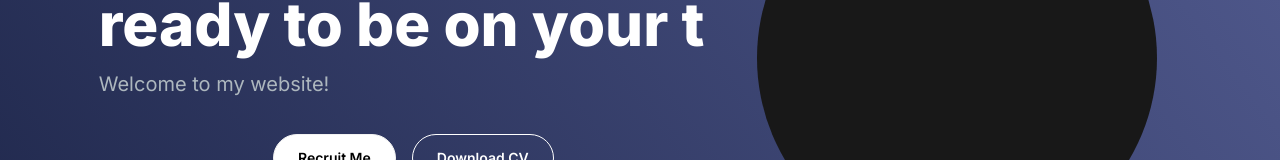
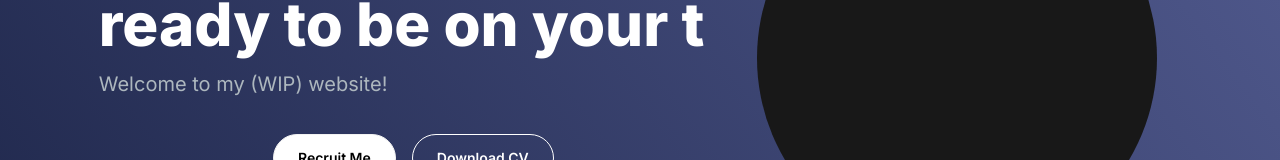
Before and after one commit to weio9134/personal-web, a Next.js app: page / in a window 1280 px wide. Shown: the part 270-430 px from the top of the page. Built offline with nearby package versions, Linux system fonts and the light colour scheme.

Commit message:
aded WIP

```diff
--- a/src/app/components/Contact.jsx
+++ b/src/app/components/Contact.jsx
@@ -30,6 +30,7 @@ const Contact = () => {
         </div>
 
         <div className="">
+
         </div>
 
       </div>
--- a/src/app/components/Hero.jsx
+++ b/src/app/components/Hero.jsx
@@ -39,7 +39,7 @@ const Hero = () => {
           </div>
 
           <p className='text-[#ADB7BE] text-base sm:text-lg lg:text-xl mb-6'>
-            Welcome to my website!
+            Welcome to my (WIP) website!
           </p>
 
           <div className='sm:flex flex-row place-self-center items-center justify-center'>
```
